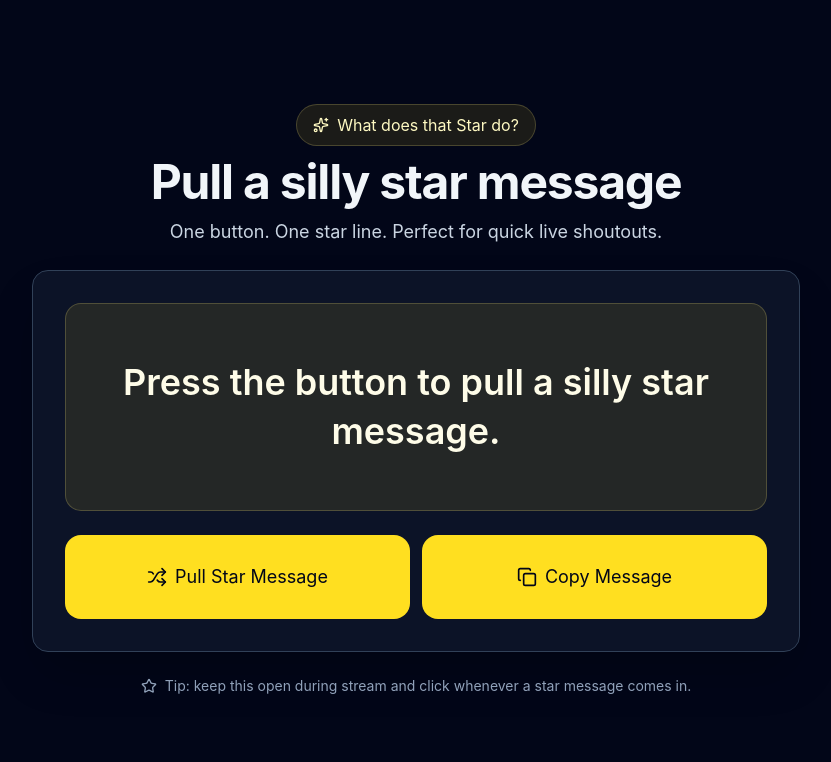
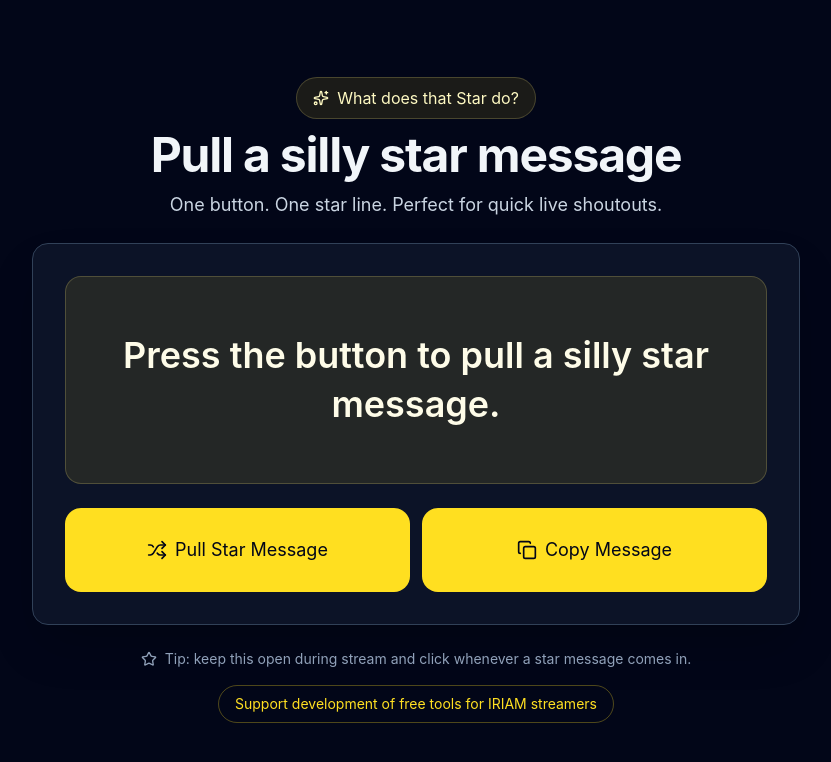
Before and after one commit to elfington-maker/iriam-star-picker, a React (Vite) app: page / in a window 1280 px wide. Shown: the top 762 px of the page, without its empty margins (224-1055 px from the left). Built offline with nearby package versions, Linux system fonts and the light colour scheme.

Commit message:
Adding Kofi link

```diff
--- a/src/App.jsx
+++ b/src/App.jsx
@@ -173,10 +173,21 @@ export default function IriamStarShoutoutApp() {
 
         </div>
 
-        <p className="text-center text-sm text-slate-400 flex items-center justify-center gap-2">
-          <Star className="h-4 w-4" />
-          Tip: keep this open during stream and click whenever a star message comes in.
-        </p>
+        <div className="text-center text-sm text-slate-400 flex flex-col items-center gap-4">
+			<p className="flex items-center justify-center gap-2">
+				<Star className="h-4 w-4" />
+				Tip: keep this open during stream and click whenever a star message comes in.
+			</p>
+
+			<a
+				href="https://ko-fi.com/elfington"
+				target="_blank"
+				rel="noopener noreferrer"
+				className="inline-flex items-center gap-2 rounded-full border border-yellow-300/30 px-4 py-2 text-yellow-300 hover:bg-yellow-300/10 transition-all"
+			>
+				Support development of free tools for IRIAM streamers
+			</a>
+		</div>
       </div>
     </div>
   );
```
